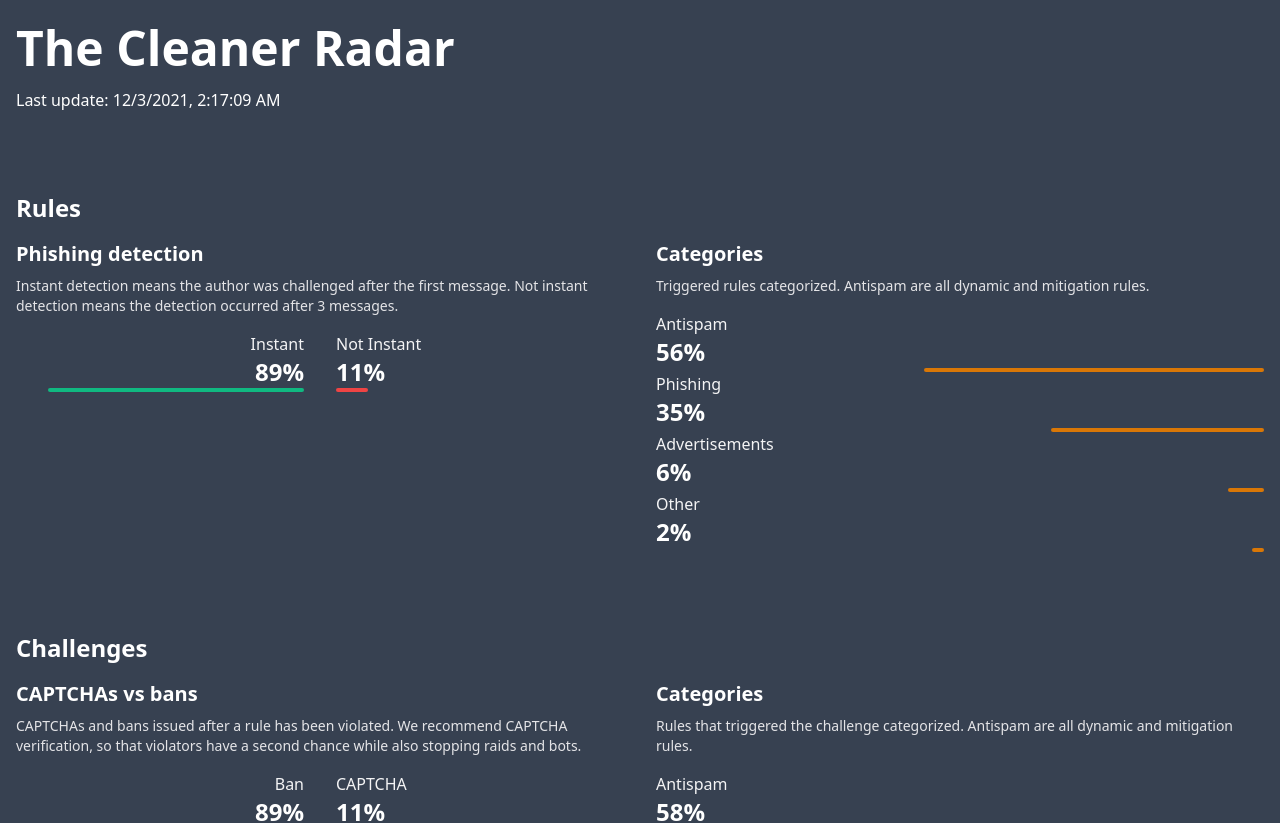
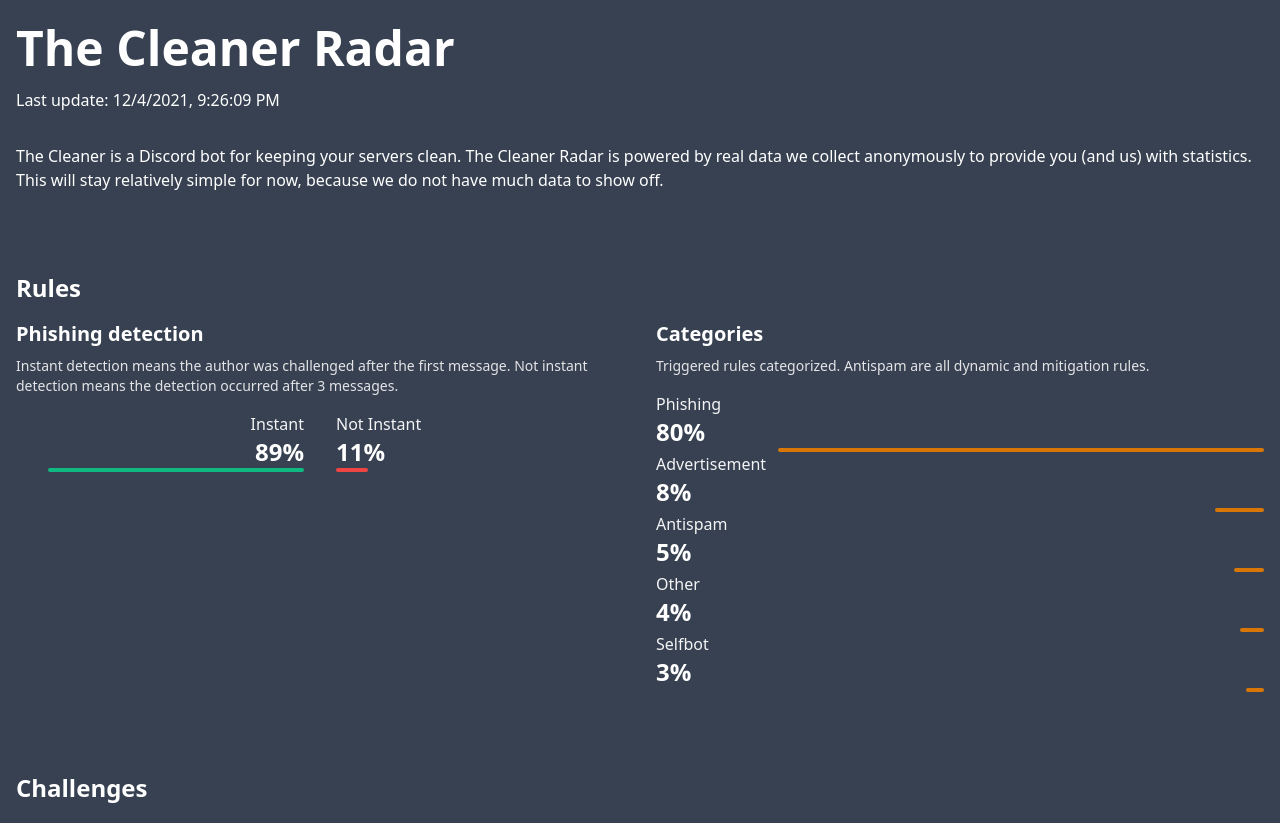
Before and after one commit to cleaner-bot/website, a Next.js app: page /radar in a window 1280 px wide. Shown: the top 823 px of the page. Built offline with nearby package versions, Linux system fonts and the light colour scheme.

Commit message:
update data and give a bit of text

```diff
--- a/pages/radar/index.jsx
+++ b/pages/radar/index.jsx
@@ -1,9 +1,8 @@
 
 import MetaTags from "@/components/metatags.jsx";
 
-
 export default function Radar() {
-    const data = {'rules': {'phishing': {'instant': 89, 'not_instant': 11}, 'categories': {'Advertisements': 6, 'Phishing': 35, 'Other': 2, 'Antispam': 56}}, 'challenges': {'action': {'captchas': 11, 'bans': 89}, 'categories': {'Phishing': 40, 'Antispam': 58, 'Advertisements': 1, 'Other': 0}}, 'last_data': '2021-12-03T02:17:09'}
+    const data = {'rules': {'phishing': {'instant': 89, 'not_instant': 11}, 'categories': {'Advertisement': 8, 'Phishing': 80, 'Other': 4, 'Antispam': 5, 'Selfbot': 3}}, 'challenges': {'action': {'captchas': 28, 'bans': 72}, 'categories': {'Phishing': 90, 'Antispam': 5, 'Advertisement': 1, 'Other': 1, 'Selfbot': 4}}, 'last_data': '2021-12-04T21:26:09'}
     const sorted_rules_categories = Object.keys(data.rules.categories).map(x => ({name: x, value: data.rules.categories[x]})).sort((a, b) => b.value - a.value);
     const sorted_challenge_categories = Object.keys(data.challenges.categories).map(x => ({name: x, value: data.challenges.categories[x]})).sort((a, b) => b.value - a.value);
     return (
@@ -18,6 +17,11 @@ export default function Radar() {
             </h1>
             <p>
                 Last update: {new Date(data.last_data).toLocaleString()}
+            </p>
+            <p className="mt-8">
+                The Cleaner is a Discord bot for keeping your servers clean.
+                The Cleaner Radar is powered by real data we collect anonymously to provide you (and us) with statistics.
+                This will stay relatively simple for now, because we do not have much data to show off.
             </p>
             <h2 className="text-2xl font-bold mt-20 mb-4">
                 Rules
@@ -130,3 +134,26 @@ export default function Radar() {
         </div>
     )
 }
+
+/*
+
+                    <p className="h-6">
+                        {barState >= 10 && barState < 10 + sorted_challenge_categories.length && <>
+                            Selected: {sorted_challenge_categories[barState - 10].name}  ({sorted_challenge_categories[barState - 10].value}%)
+                        </>}
+                    </p>
+                    <BarChart layout="vertical" width={600} height={50} data={[data.challenges.categories]} className="w-full">
+                        <XAxis hide type="number" />
+                        <YAxis hide dataKey="name" type="category" />
+                        <Tooltip />
+                        {sorted_challenge_categories.map((x, i) => <Bar
+                            dataKey={x.name}
+                            stackId="a"
+                            fill={categoryColors[x.name]}
+                            onMouseOver={() => setBarState(10 + i)}
+                            className={barState === 10 + i && "scale-y-110 origin-center"}
+                            radius={i === 0 ? [10, 0, 0, 10] : i === sorted_challenge_categories.length - 1 ? [0, 10, 10, 0] : undefined}
+                            key={x.name}
+                        />)}
+                    </BarChart>
+*/
```
